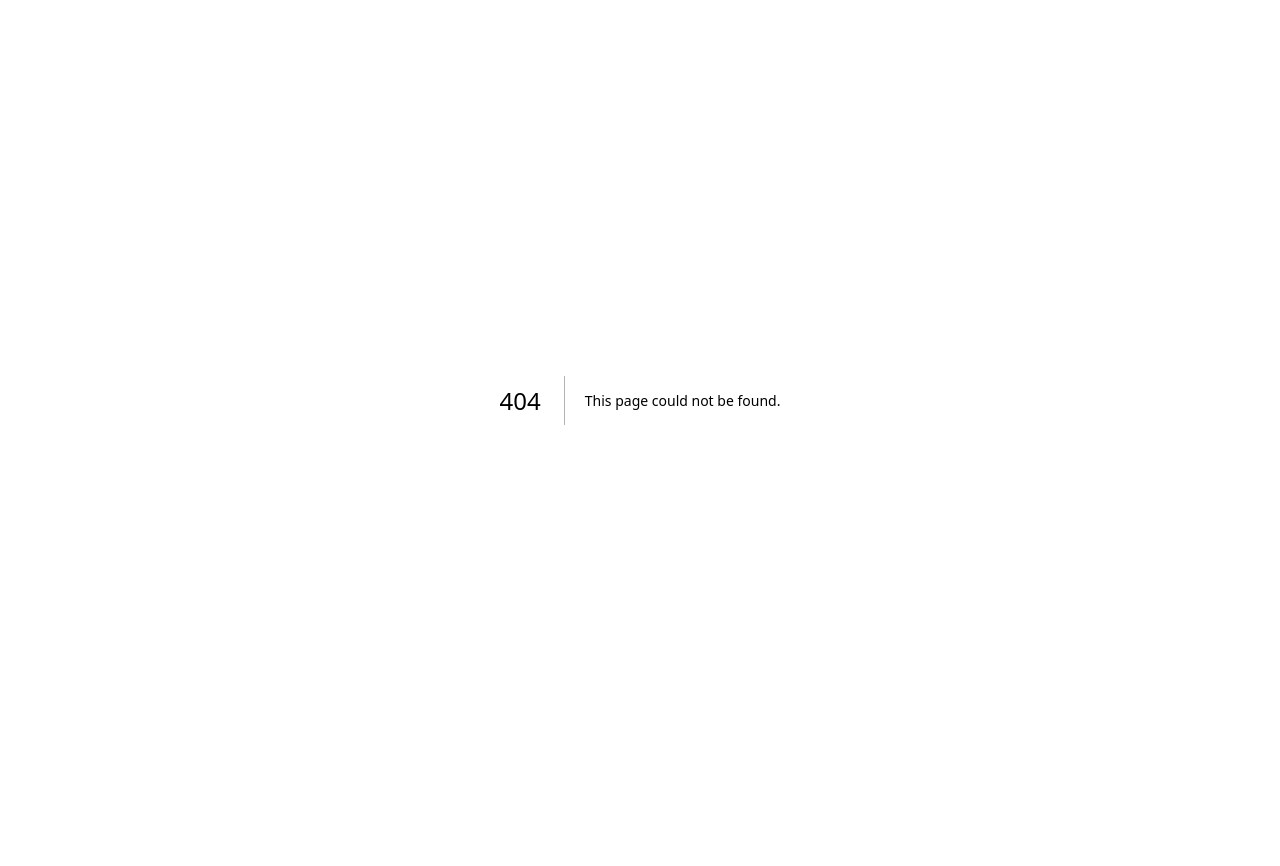
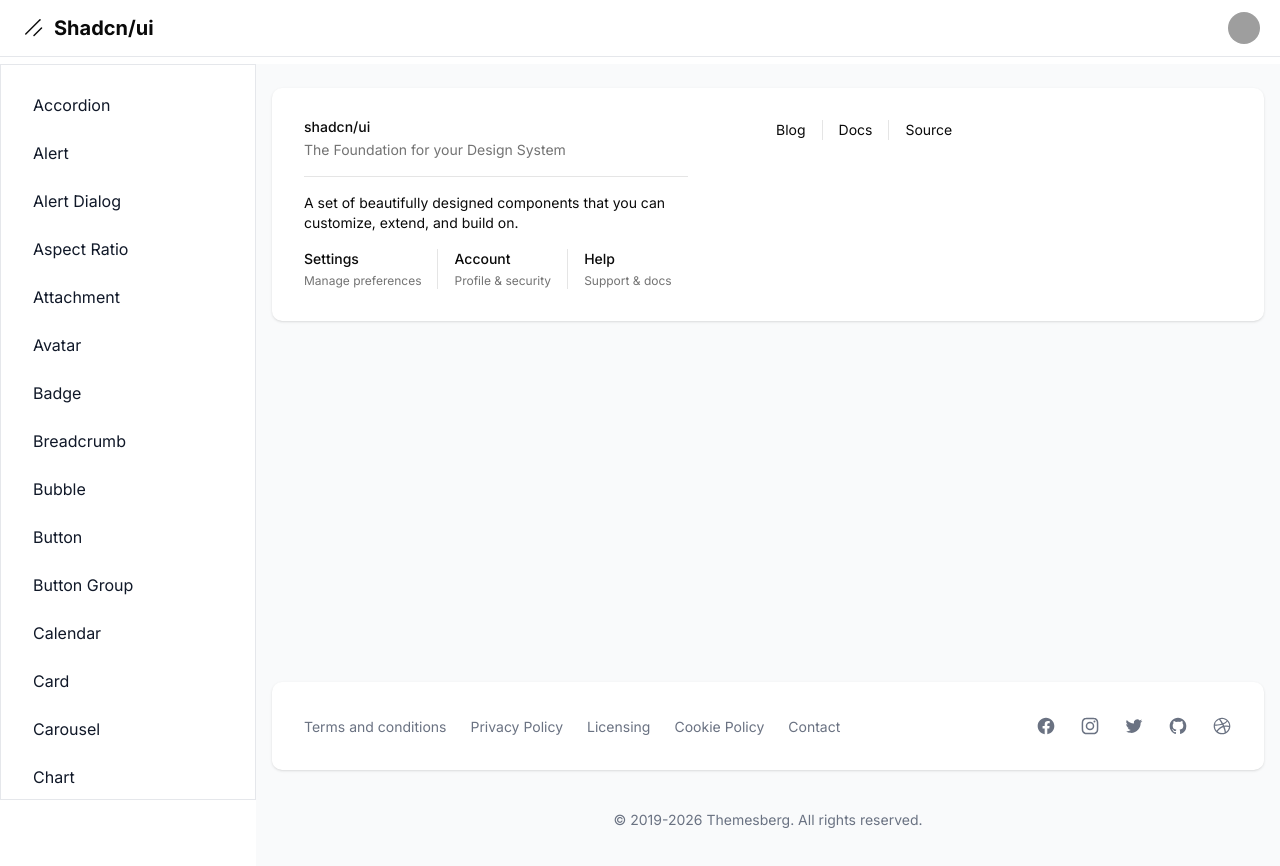
Before and after one commit to AndreDev12/shadcn-dashboard, a Next.js app: page /dashboard/separator in a window 1280 px wide. Before the commit this address had no page. Shown: the top 866 px of the page. Before the commit the page ends 800 px from the top, so only its background shows below. Built offline with nearby package versions, Linux system fonts and the light colour scheme; grey boxes are pictures that could not be loaded.

Commit message:
Components: Separator

```diff
--- a/src/app/dashboard/layout.tsx
+++ b/src/app/dashboard/layout.tsx
@@ -59,6 +59,7 @@
   { name: 'resizable', href: 'resizable' },
   { name: 'scroll area', href: 'scroll-area' },
   { name: 'select', href: 'select' },
+  { name: 'separator', href: 'separator' },
 ].sort((a, b) => a.name.localeCompare(b.name));
 
 export default function DashboardLayout({
--- /dev/null
+++ b/src/app/dashboard/separator/page.tsx
@@ -0,0 +1,50 @@
+import { Separator } from '@/components/ui';
+
+export default function Page() {
+  return (
+    <div className="grid grid-cols-2 gap-4">
+      <div className="flex max-w-sm flex-col gap-4 text-sm">
+        <div className="flex flex-col gap-1.5">
+          <div className="leading-none font-medium">shadcn/ui</div>
+          <div className="text-muted-foreground">
+            The Foundation for your Design System
+          </div>
+        </div>
+        <Separator />
+        <div>
+          A set of beautifully designed components that you can customize,
+          extend, and build on.
+        </div>
+      </div>
+
+      <div className="flex h-5 items-center gap-4 text-sm">
+        <div>Blog</div>
+        <Separator orientation="vertical" />
+        <div>Docs</div>
+        <Separator orientation="vertical" />
+        <div>Source</div>
+      </div>
+
+      <div className="flex items-center gap-2 text-sm md:gap-4">
+        <div className="flex flex-col gap-1">
+          <span className="font-medium">Settings</span>
+          <span className="text-xs text-muted-foreground">
+            Manage preferences
+          </span>
+        </div>
+        <Separator orientation="vertical" />
+        <div className="flex flex-col gap-1">
+          <span className="font-medium">Account</span>
+          <span className="text-xs text-muted-foreground">
+            Profile & security
+          </span>
+        </div>
+        <Separator orientation="vertical" className="hidden md:block" />
+        <div className="hidden flex-col gap-1 md:flex">
+          <span className="font-medium">Help</span>
+          <span className="text-xs text-muted-foreground">Support & docs</span>
+        </div>
+      </div>
+    </div>
+  );
+}
```
